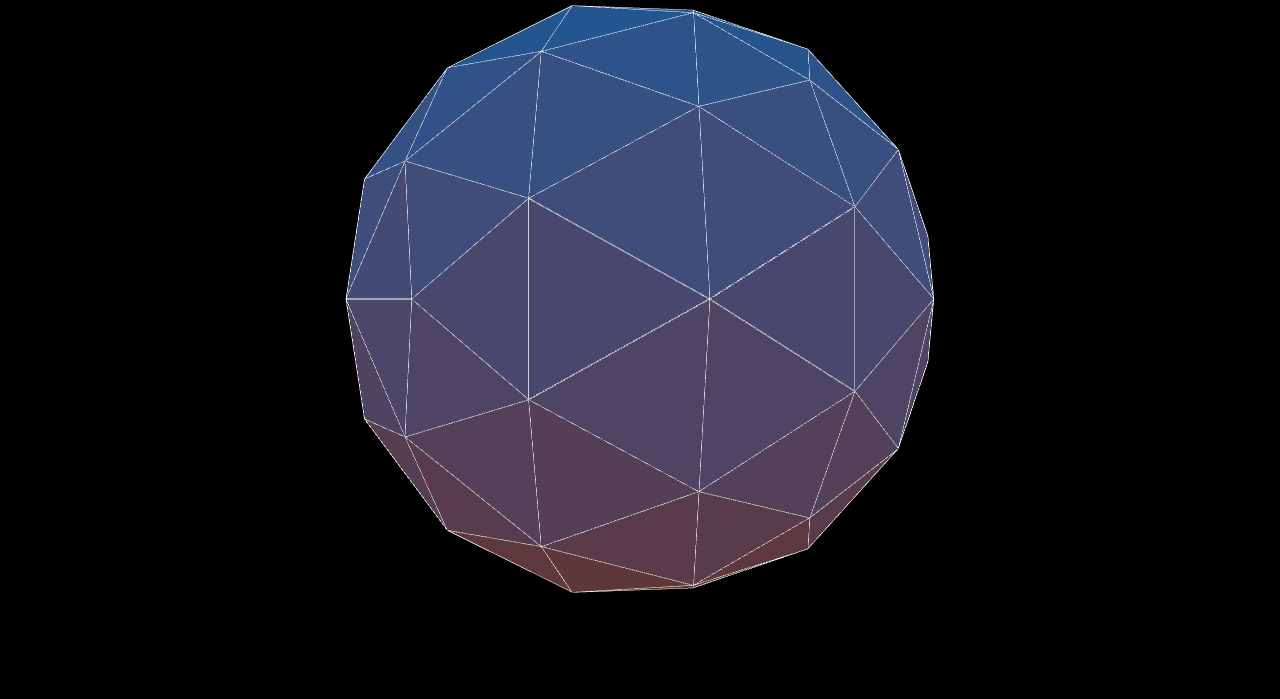
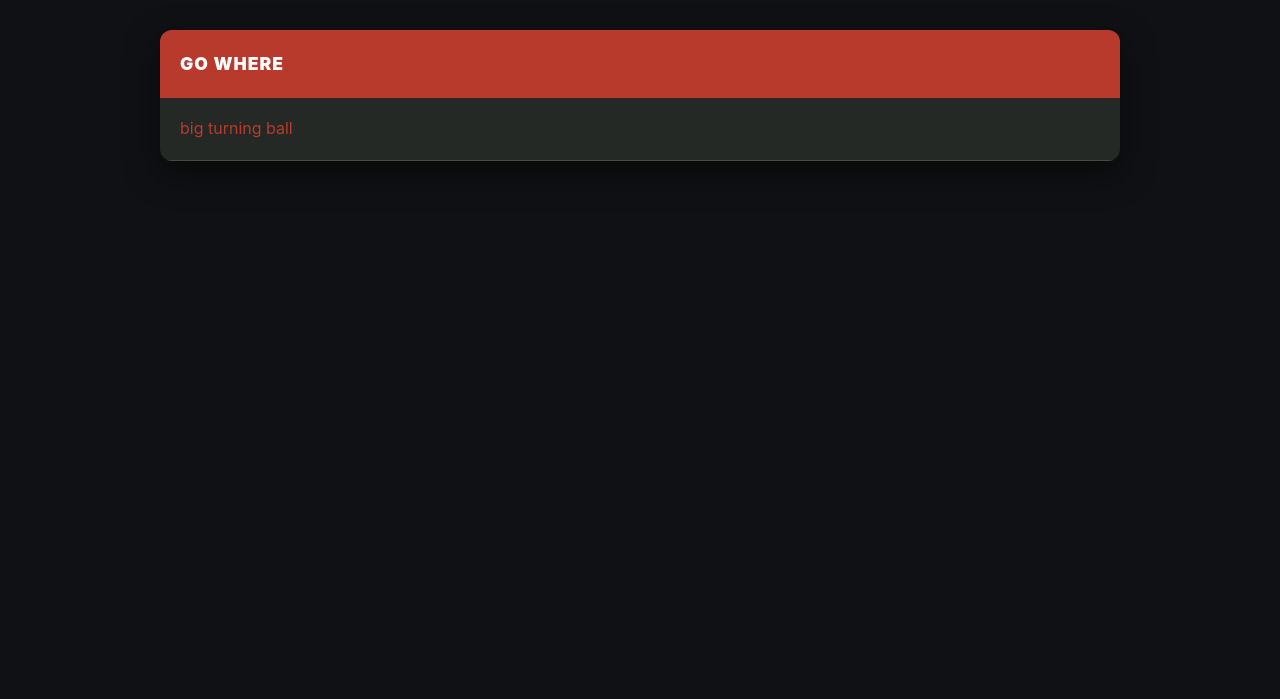
Before and after one commit to yelyak/3js, a plain HTML site: page index.html in a window 1280 px wide. Shown: the part 101-800 px from the top of the page. Drawn offline with nearby package versions, Linux system fonts and the light colour scheme; animation ran at ten frames a second.

Commit message:
made it a table like flaskdsc
might add more later

```diff
--- a/index.html
+++ b/index.html
@@ -1,24 +1,20 @@
 <!DOCTYPE html>
 <html lang="en">
-  <head>
-    <meta charset="UTF-8" />
-    <meta name="viewport" content="width=device-width, initial-scale=1.0" />
-    <title>Getting Started with Three.js</title>
-    <style>
-      body {
-        margin: 0;
-      }
-    </style>
-    <script type="importmap">
-      {
-        "imports": {
-          "three": "https://cdn.jsdelivr.net/npm/three@0.168.0/build/three.module.js",
-          "three/addons/": "https://cdn.jsdelivr.net/npm/three@0.168.0/examples/jsm/"
-        }
-      }
-      </script>
-  </head>
-  <body>
-    <script type="module" src="index.js"></script>
-  </body>
+<head>
+    <meta charset="UTF-8">
+    <meta name="viewport" content="width=device-width, initial-scale=1.0">
+    <link rel="stylesheet" href="style.css">
+    <title>yelyak 3js stuff</title>
+</head>
+<body>
+    <h1>learning 3js page</h1>
+    <table>
+        <tr>
+            <th>go where</tr>
+        </tr>
+        <tr>
+            <td><a href="/orbit.html">big turning ball</a></td>
+        </tr>
+    </table>
+</body>
 </html>
--- /dev/null
+++ b/style.css
@@ -0,0 +1,94 @@
+/* style.css – Retro American / 种美式复古 Palette */
+:root {
+    --bg: #0F1114;
+    --card: #DCC9A9;
+    --red: #B83A2D;
+    --green: #4E6851;
+    --text: #E8E1D3;
+    --text-dark: #222222;
+  }
+
+  body {
+    margin: 0;
+    padding: 40px;
+    background: var(--bg);
+    color: var(--text);
+    font-family: -apple-system, BlinkMacSystemFont, "Helvetica Neue", Helvetica, Arial, sans-serif;
+    line-height: 1.6;
+  }
+
+  h1, h2, h3, h4, h5, h6 {
+    font-weight: 900;
+    letter-spacing: 0.5px;
+    color: var(--card);
+    margin: 0 0 20px 0;
+  }
+
+  a {
+    color: var(--red);
+    text-decoration: none;
+    border-bottom: 2px solid transparent;
+    transition: all 0.25s ease;
+  }
+
+  a:hover {
+    color: var(--card);
+    border-bottom: 2px solid var(--red);
+  }
+
+  /* Table styling */
+  table {
+    width: 100%;
+    max-width: 960px;
+    margin: 40px auto;
+    border-collapse: separate;
+    border-spacing: 0;
+    background: rgba(220, 201, 169, 0.08);
+    border-radius: 12px;
+    overflow: hidden;
+    box-shadow: 0 12px 32px rgba(0, 0, 0, 0.5);
+  }
+
+  th {
+    background: var(--red);
+    color: #ffffff;
+    padding: 20px;
+    text-align: left;
+    font-size: 1.1em;
+    font-weight: 900;
+    text-transform: uppercase;
+    letter-spacing: 1px;
+  }
+
+  td {
+    padding: 18px 20px;
+    border-bottom: 1px solid rgba(220, 201, 169, 0.2);
+  }
+
+  tr:nth-child(even) {
+    background: rgba(78, 104, 81, 0.12);
+  }
+
+  tr:hover {
+    background: rgba(184, 58, 45, 0.18);
+  }
+
+  /* Optional highlighted row (green accent) */
+  tr.highlight,
+  .highlight {
+    background: var(--green);
+    color: #ffffff;
+  }
+
+  .highlight a {
+    color: var(--card);
+  }
+  .highlight a:hover {
+    color: #ffffff;
+  }
+
+  /* Container for centering content */
+  .container {
+    max-width: 1000px;
+    margin: 0 auto;
+  }
```
Also changed, not shown: orbit.html (added, +24 -0 lines), orbit.js (renamed from index.js).
